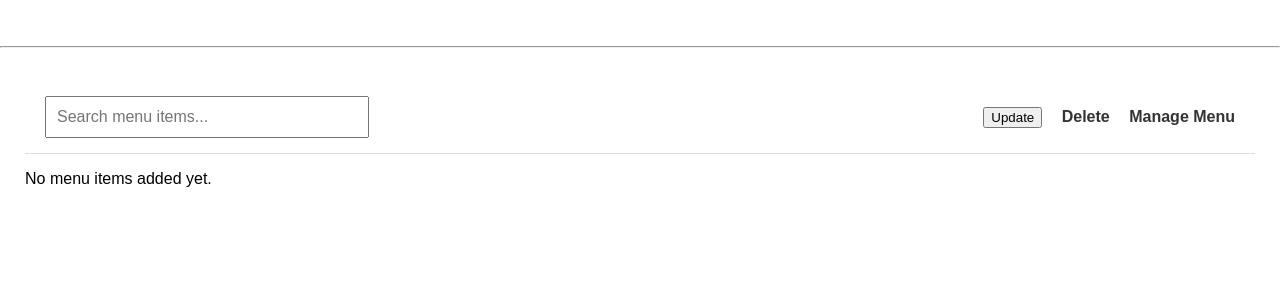
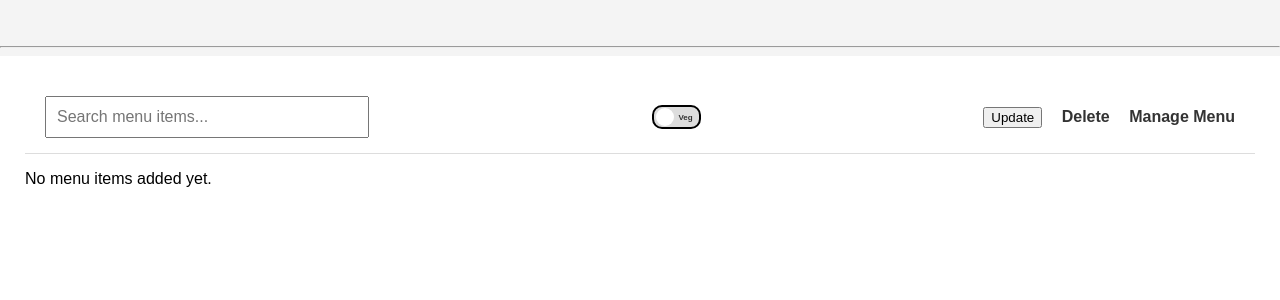
Before and after one commit to Mogiliranjith/Meal-Dot-Com, a Django app: page /admin_restaurant_detail/3/ in a window 1280 px wide. Shown: the part 482-782 px from the top of the page. Run offline with Django 5.2, Linux system fonts and the light colour scheme; data comes from the database, SQL or seed files in the repository; both versions use the stored data as it was after the commit.

Commit message:
added the ve-only toggle button to the admin menu file

```diff
--- a/mealdotcom/delivery/static/delivery/ajax.js
+++ b/mealdotcom/delivery/static/delivery/ajax.js
@@ -25,6 +25,10 @@ document.addEventListener("DOMContentLoaded", () => {
       triggerSearch();
       triggerMenuSearch();
       triggerAdminSearch();
+
+      if (adminFoodSearchBox && adminMenuContainer) {
+        adminFoodSearchBox.dispatchEvent(new Event("keyup"));
+      }
     });
   }
 
@@ -175,7 +179,7 @@ document.addEventListener("DOMContentLoaded", () => {
       const query = adminFoodSearchBox.value.trim();
 
       fetch(
-        `/menu-live-search/?q=${query}&restaurant_id=${ADMIN_RESTAURANT_ID}`,
+        `/menu-live-search/?q=${query}&restaurant_id=${ADMIN_RESTAURANT_ID}&veg=${vegOnly}`,
       )
         .then((res) => res.json())
         .then((data) => {
--- a/mealdotcom/delivery/static/delivery/styles.css
+++ b/mealdotcom/delivery/static/delivery/styles.css
@@ -57,7 +57,7 @@ body {
 .switch-label {
   position: absolute;
   right: 6px;
-  font-size: 10px;
+  font-size: 8px;
   font-weight: 600;
   color: #333;
   pointer-events: none;
--- a/mealdotcom/delivery/templates/delivery/admin_restaurant_detail.html
+++ b/mealdotcom/delivery/templates/delivery/admin_restaurant_detail.html
@@ -7,6 +7,7 @@
     <link rel="stylesheet" href="{% static 'delivery/cards.css' %}" />
     <link rel="stylesheet" href="{% static 'delivery/modals.css' %}" />
     <link rel="stylesheet" href="{% static 'delivery/customer_menu.css' %}" />
+    <link rel="stylesheet" href="{% static 'delivery/styles.css' %}">
   </head>
 
   <body>
@@ -33,6 +34,15 @@
           id="adminFoodSearchBox"
           placeholder="Search menu items..."
         />
+
+        <!-- Veg Toggle-->
+         <div class="veg-toggle">
+          <input type="checkbox" id="vegToggle" hidden/>
+          <label for="vegToggle" class="veg-switch">
+            <span class="switch-thumb"></span>
+            <span class="switch-label">Veg</span>
+          </label>
+         </div>
 
         <div class="menu-actions">
           <button onclick="openUpdateModal()">Update</button>
```
Also changed, not shown: mealdotcom/db.sqlite3.
